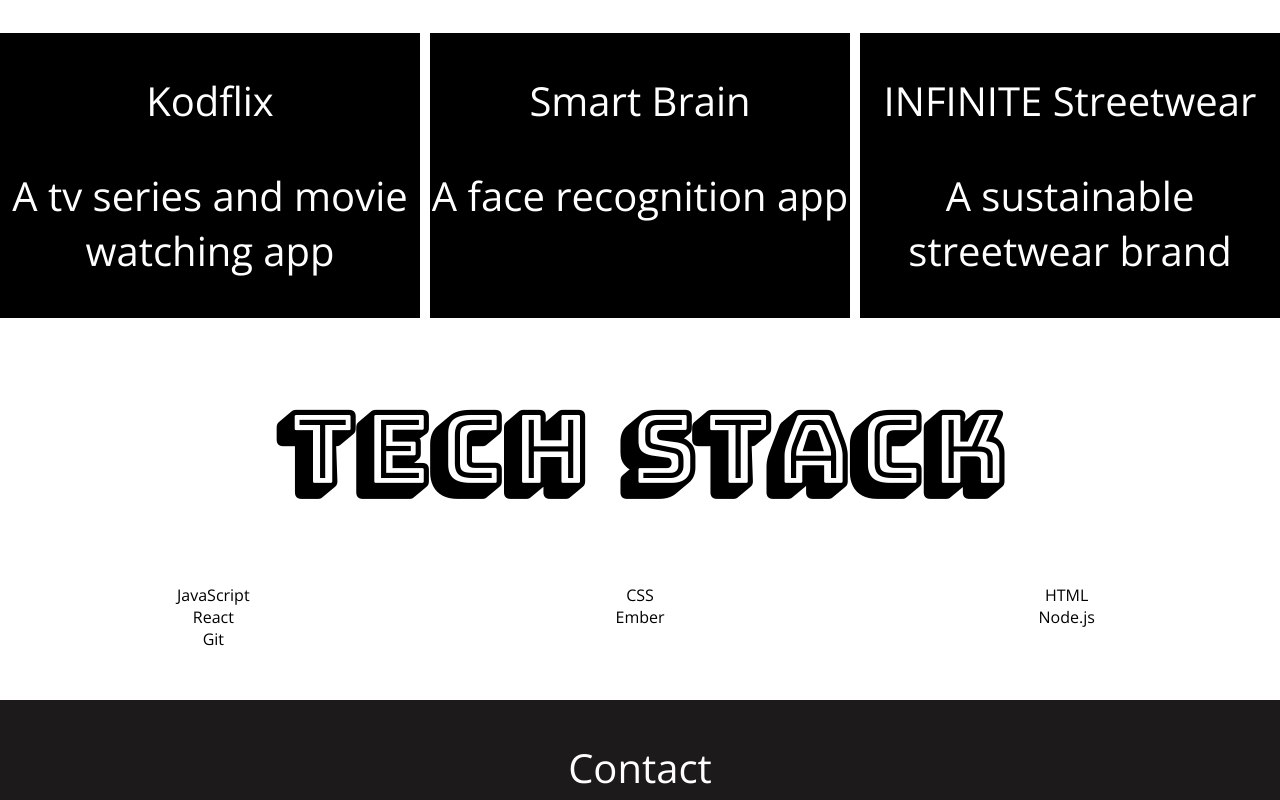
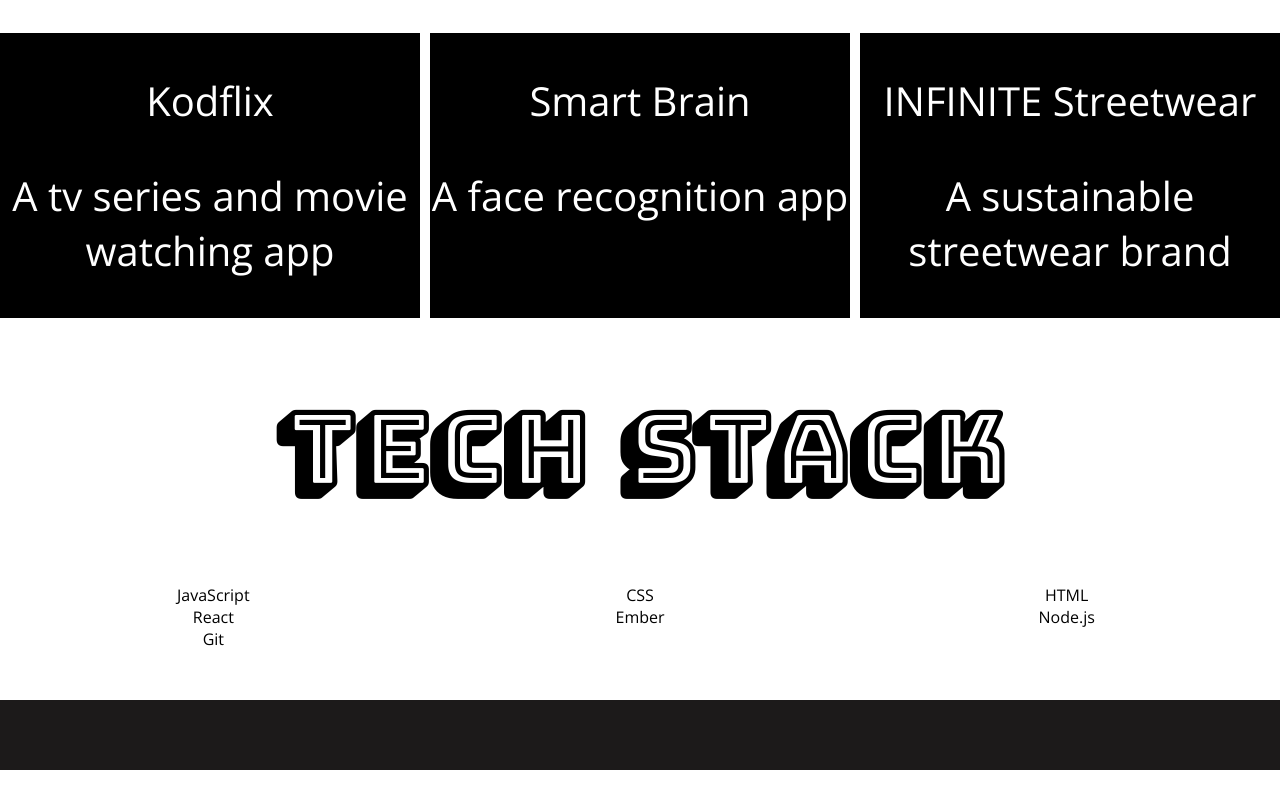
Before and after one commit to smellyung/kellys-portfolio, a React (Create React App) app: page / in a window 1280 px wide. Shown: the part 2229-3029 px from the top of the page. After the commit the page ends 2999 px from the top, so only its background shows below. Built offline with nearby package versions, Linux system fonts and the light colour scheme; a web font is replaced by a local one.

Commit message:
remove text in footer and resize footer

```diff
--- a/src/App.css
+++ b/src/App.css
@@ -55,12 +55,8 @@ nav div .socials li {
 
 
 .footer {
-  display: flex;
-  flex-direction: column;
-  align-items: center;
   background: #1c1a1a;
-  color: white;
-  height: 100px;
+  height: 70px;
 }
 
 .nav {
--- a/src/components/Footer.js
+++ b/src/components/Footer.js
@@ -3,7 +3,6 @@ import React from 'react';
 export default function Footer() {
     return (
         <div className='footer'>
-            <p>Contact</p>
         </div>
     );
 }
```
